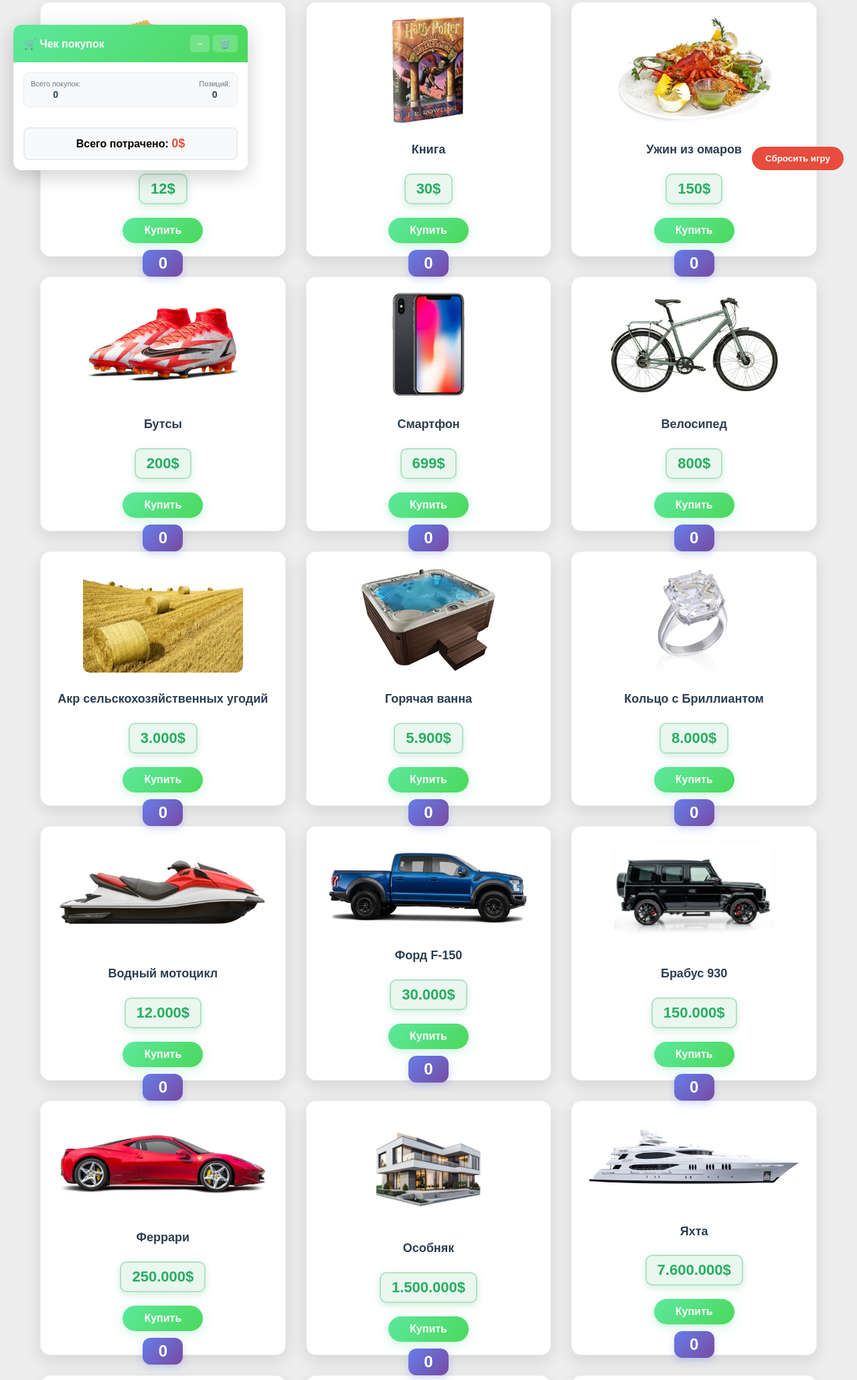
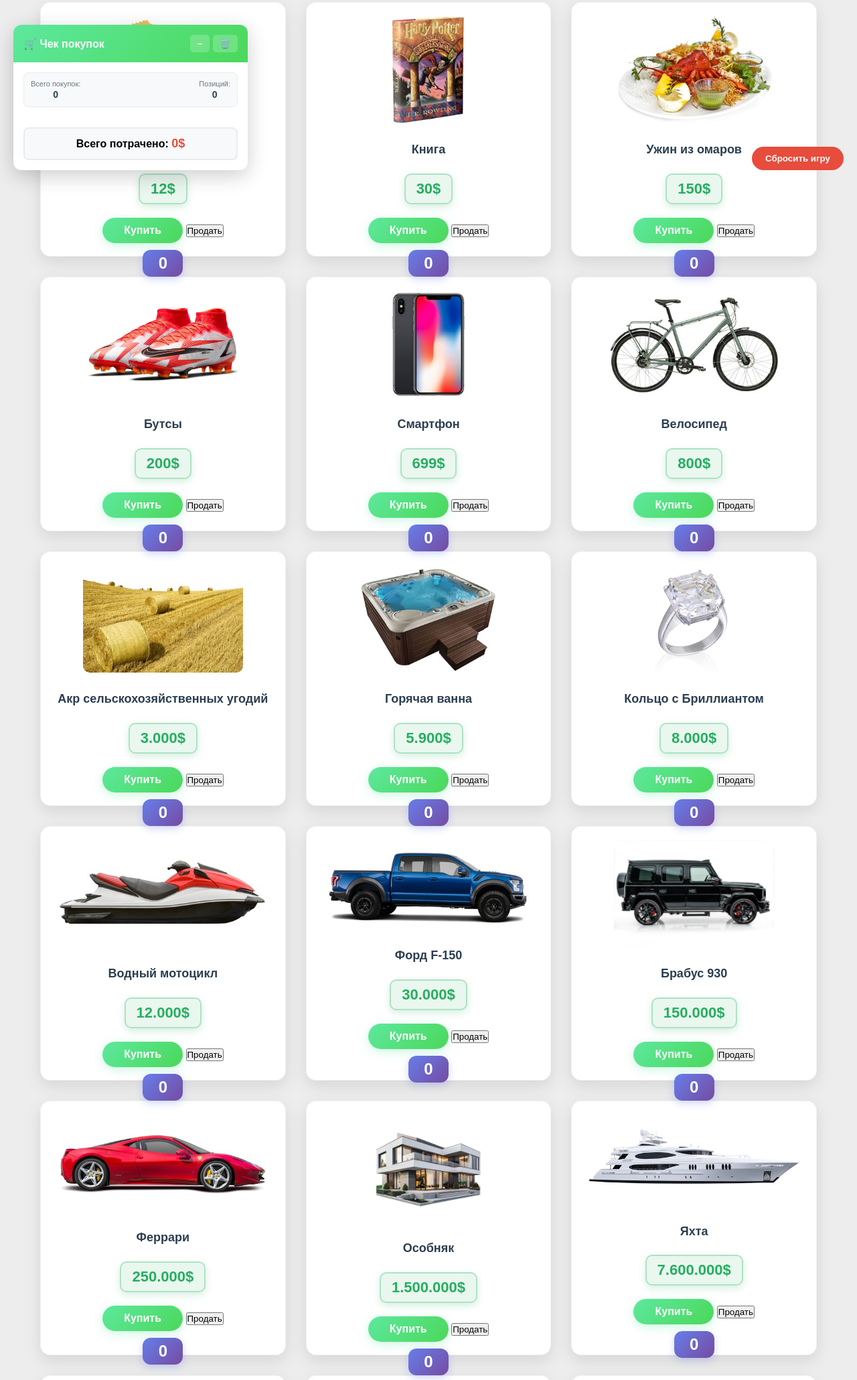
Before and after one commit to SmartMotC/spenndcr7money, a plain HTML site: page index.html in a window 1280 px wide. Shown: the part 526-2586 px from the top of the page at 67% size. Drawn offline with Linux system fonts and the light colour scheme.

Commit message:
Update index.html

```diff
--- a/index.html
+++ b/index.html
@@ -53,7 +53,10 @@
                 <img src="movie-ticket.jpg" alt="Билеты в кино">
                 <h3>Билеты в кино</h3>
                 <p class="price">12$</p>
+                <div class="buttons-container">
                     <button class="buy-btn">Купить</button>
+                    <button class="sell-btn">Продать</button>
+                </div>
                 <p class="quantity">0</p>
             </figure>
         </div>
@@ -63,7 +66,10 @@
                 <img src="book.jpg" alt="Книга">
                 <h3>Книга</h3>
                 <p class="price">30$</p>
+                <div class="buttons-container">
                     <button class="buy-btn">Купить</button>
+                    <button class="sell-btn">Продать</button>
+                </div>
                 <p class="quantity">0</p>
             </figure>
         </div>
@@ -73,7 +79,10 @@
                 <img src="lobster-dinner.jpg" alt="Ужин из омаров">
                 <h3>Ужин из омаров</h3>
                 <p class="price">150$</p>
+                <div class="buttons-container">
                     <button class="buy-btn">Купить</button>
+                    <button class="sell-btn">Продать</button>
+                </div>
                 <p class="quantity">0</p>
             </figure>
         </div>
@@ -83,7 +92,10 @@
                 <img src="cr7-fb-min.jpg" alt="Бутсы">
                 <h3>Бутсы</h3>
                 <p class="price">200$</p>
+                <div class="buttons-container">
                     <button class="buy-btn">Купить</button>
+                    <button class="sell-btn">Продать</button>
+                </div>
                 <p class="quantity">0</p>
             </figure>
         </div>
@@ -93,7 +105,10 @@
                 <img src="smartphone.jpg" alt="Смартфон">
                 <h3>Смартфон</h3>
                 <p class="price">699$</p>
+                <div class="buttons-container">
                     <button class="buy-btn">Купить</button>
+                    <button class="sell-btn">Продать</button>
+                </div>
                 <p class="quantity">0</p>
             </figure>
         </div>
@@ -103,7 +118,10 @@
                 <img src="bike.jpg" alt="Велосипед">
                 <h3>Велосипед</h3>
                 <p class="price">800$</p>
+                <div class="buttons-container">
                     <button class="buy-btn">Купить</button>
+                    <button class="sell-btn">Продать</button>
+                </div>
                 <p class="quantity">0</p>
             </figure>
         </div>
@@ -113,7 +131,10 @@
                 <img src="acre-of-farmland.jpg" alt="Акр сельскохозяйственных угодий">
                 <h3>Акр сельскохозяйственных угодий</h3>
                 <p class="price">3.000$</p>
+                <div class="buttons-container">
                     <button class="buy-btn">Купить</button>
+                    <button class="sell-btn">Продать</button>
+                </div>
                 <p class="quantity">0</p>
             </figure>
         </div>
@@ -123,7 +144,10 @@
                 <img src="hot-tub.jpg" alt="Горячая ванна">
                 <h3>Горячая ванна</h3>
                 <p class="price">5.900$</p>
+                <div class="buttons-container">
                     <button class="buy-btn">Купить</button>
+                    <button class="sell-btn">Продать</button>
+                </div>
                 <p class="quantity">0</p>
             </figure>
         </div>
@@ -133,7 +157,10 @@
                 <img src="diamond-ring.jpg" alt="Кольцо с Бриллиантом">
                 <h3>Кольцо с Бриллиантом</h3>
                 <p class="price">8.000$</p>
+                <div class="buttons-container">
                     <button class="buy-btn">Купить</button>
+                    <button class="sell-btn">Продать</button>
+                </div>
                 <p class="quantity">0</p>
             </figure>
         </div>
@@ -143,7 +170,10 @@
                 <img src="jet-ski.jpg" alt="Водный мотоцикл">
                 <h3>Водный мотоцикл</h3>
                 <p class="price">12.000$</p>
+                <div class="buttons-container">
                     <button class="buy-btn">Купить</button>
+                    <button class="sell-btn">Продать</button>
+                </div>
                 <p class="quantity">0</p>
             </figure>
         </div>
@@ -153,7 +183,10 @@
                 <img src="ford-f-150.jpg" alt="Форд F-150">
                 <h3>Форд F-150</h3>
                 <p class="price">30.000$</p>
+                <div class="buttons-container">
                     <button class="buy-btn">Купить</button>
+                    <button class="sell-btn">Продать</button>
+                </div>
                 <p class="quantity">0</p>
             </figure>
         </div>
@@ -163,7 +196,10 @@
                 <img src="brabus.jpg" alt="Брабус 930">
                 <h3>Брабус 930</h3>
                 <p class="price">150.000$</p>
+                <div class="buttons-container">
                     <button class="buy-btn">Купить</button>
+                    <button class="sell-btn">Продать</button>
+                </div>
                 <p class="quantity">0</p>
             </figure>
         </div>
@@ -173,7 +209,10 @@
                 <img src="ferrari.jpg" alt="Феррари">
                 <h3>Феррари</h3>
                 <p class="price">250.000$</p>
+                <div class="buttons-container">
                     <button class="buy-btn">Купить</button>
+                    <button class="sell-btn">Продать</button>
+                </div>
                 <p class="quantity">0</p>
             </figure>
         </div>
@@ -183,7 +222,10 @@
                 <img src="house.jpg" alt="Особняк">
                 <h3>Особняк</h3>
                 <p class="price">1.500.000$</p>
+                <div class="buttons-container">
                     <button class="buy-btn">Купить</button>
+                    <button class="sell-btn">Продать</button>
+                </div>
                 <p class="quantity">0</p>
             </figure>
         </div>
@@ -193,7 +235,10 @@
                 <img src="yacht.jpg" alt="Яхта">
                 <h3>Яхта</h3>
                 <p class="price">7.600.000$</p>
+                <div class="buttons-container">
                     <button class="buy-btn">Купить</button>
+                    <button class="sell-btn">Продать</button>
+                </div>
                 <p class="quantity">0</p>
             </figure>
         </div>
@@ -203,7 +248,10 @@
                 <img src="helicopter.png" alt="Вертолет Альфа">
                 <h3>Вертолет "Альфа"</h3>
                 <p class="price">31.450.000$</p>
+                <div class="buttons-container">
                     <button class="buy-btn">Купить</button>
+                    <button class="sell-btn">Продать</button>
+                </div>
                 <p class="quantity">0</p>
             </figure>
         </div>
@@ -213,7 +261,10 @@
                 <img src="buggati.jpg" alt="Буггати Chiron">
                 <h3>Буггати "Chiron"</h3>
                 <p class="price">40.000.000$</p>
+                <div class="buttons-container">
                     <button class="buy-btn">Купить</button>
+                    <button class="sell-btn">Продать</button>
+                </div>
                 <p class="quantity">0</p>
             </figure>
         </div>
@@ -223,7 +274,10 @@
                 <img src="air.png" alt="Бизнес Джет">
                 <h3>Бизнес Джет</h3>
                 <p class="price">210.000.000$</p>
+                <div class="buttons-container">
                     <button class="buy-btn">Купить</button>
+                    <button class="sell-btn">Продать</button>
+                </div>
                 <p class="quantity">0</p>
             </figure>
         </div>
@@ -233,7 +287,10 @@
                 <img src="real-madrid-logo-28351.png" alt="Футбольная команда">
                 <h3>Футбольная команда</h3>
                 <p class="price">350.000.000$</p>
+                <div class="buttons-container">
                     <button class="buy-btn">Купить</button>
+                    <button class="sell-btn">Продать</button>
+                </div>
                 <p class="quantity">0</p>
             </figure>
         </div>
@@ -270,7 +327,7 @@
                 <h3>Соцсети</h3>
                 <div class="social-links">
                     <a href="https://vk.com/id603844114">VK</a>
-                    <a href="https://t.me/matveyvalet">Telegram</a>
+                    <a href="#">Telegram</a>
                 </div>
             </div>
         </div>
@@ -281,5 +338,4 @@
 
     <script src="script.js"></script>
 </body>
-
 </html>
```
Lines whose indentation alone changed are shown as unchanged.
